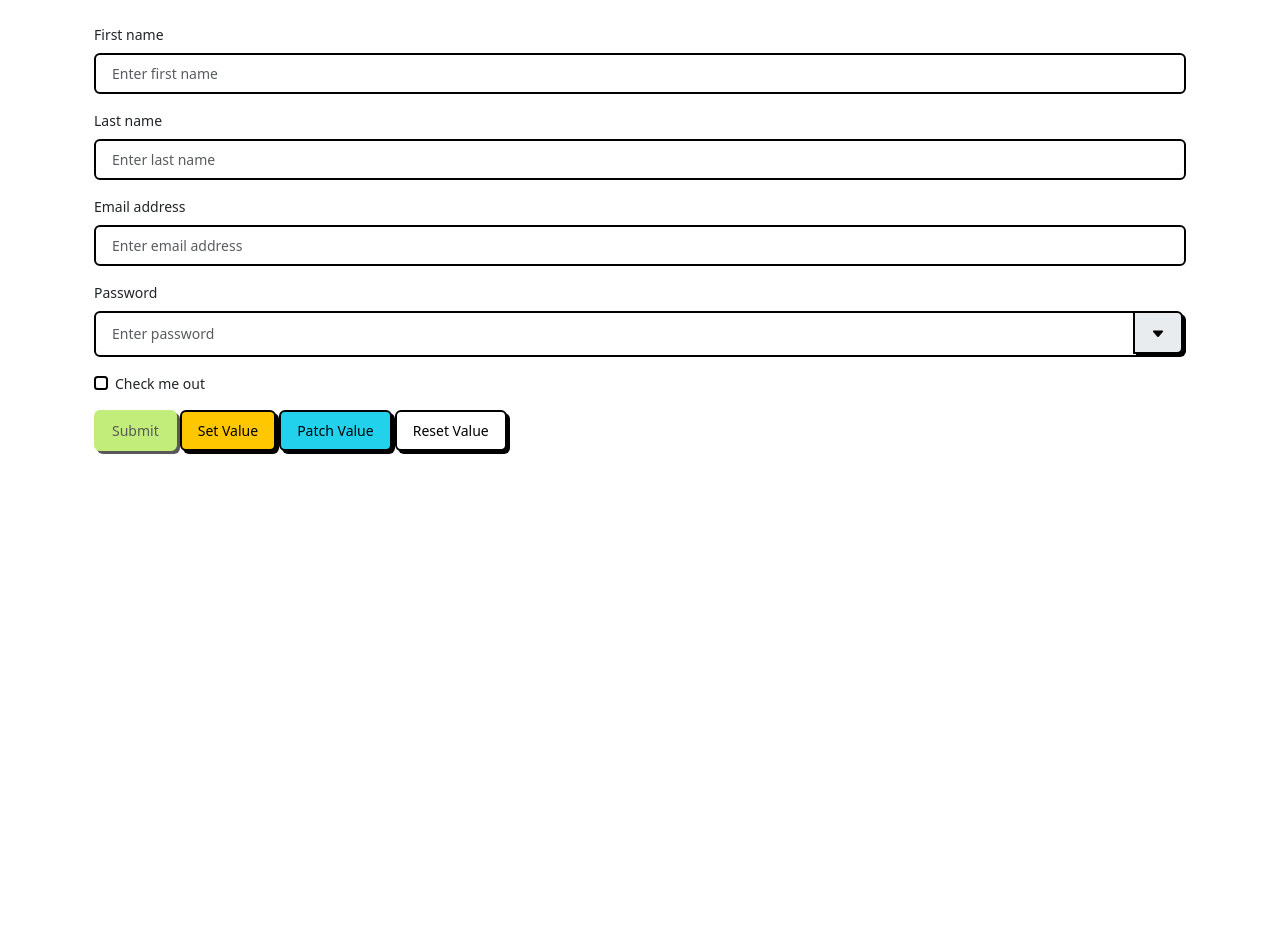
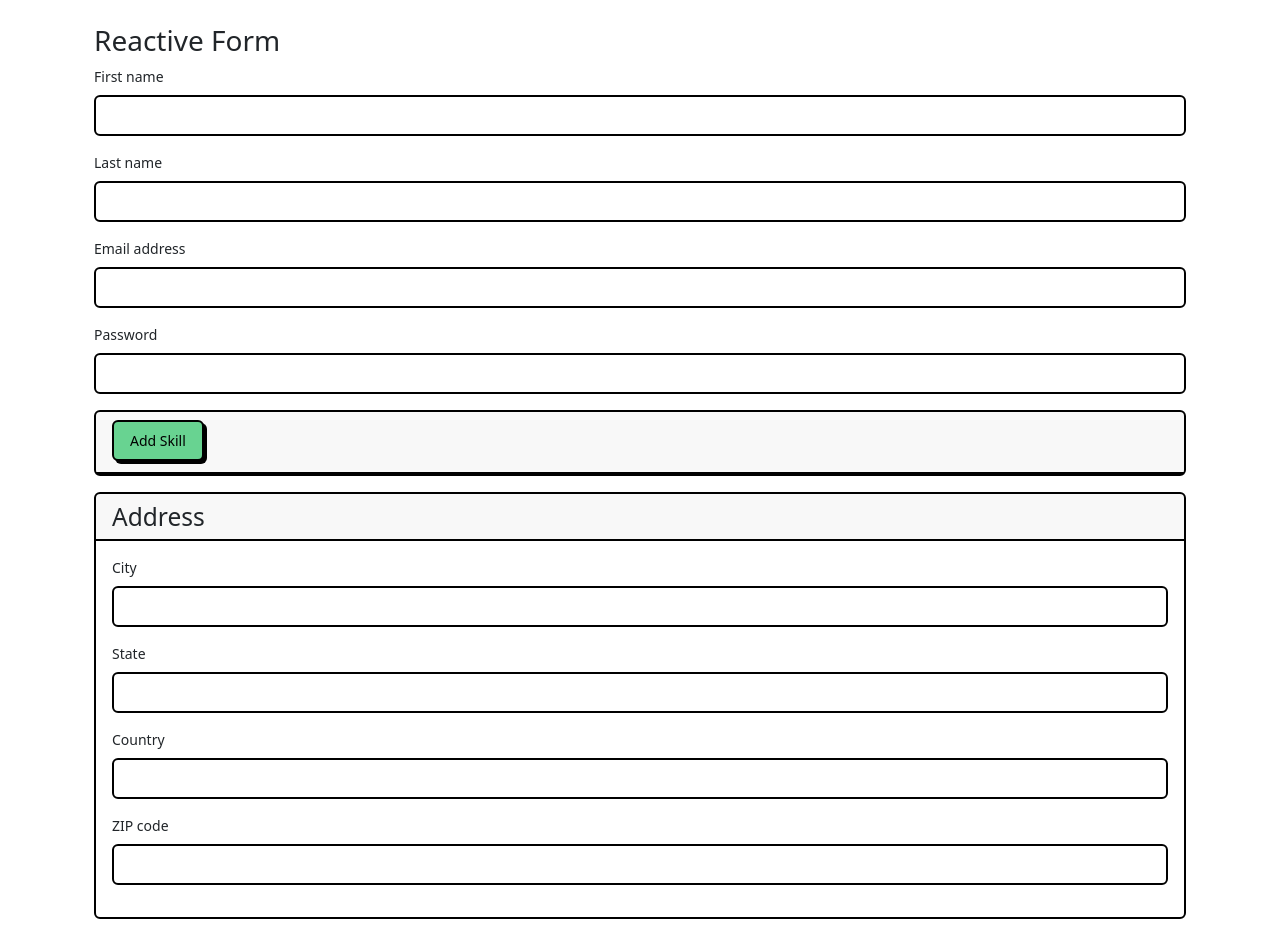
Before and after one commit to guruprakash-c/Angular20Course, an Angular app: page / in a window 1280 px wide. Shown: the top 936 px of the page. Before the commit the page ends 800 px from the top, so only its background shows below. Built offline with nearby package versions, Linux system fonts and the light colour scheme.

Commit message:
Reactive Forms

```diff
--- a/src/app.components.ts
+++ b/src/app.components.ts
@@ -4,17 +4,18 @@ import { RouterOutlet } from '@angular/router';
 import { HeaderComponent } from "./layouts/header/header.component";
 import { FooterComponent } from "./layouts/footer/footer.component";
 import { LoaderComponent } from "./layouts/loader/loader.component";
+import { ReactiveFormsComponent } from './components/reactive-forms/reactive-forms.component';
 
 @Component({
   selector: 'app-root',
-  imports: [RouterOutlet, HeaderComponent, FooterComponent, LoaderComponent],
+  imports: [RouterOutlet],
   template: `
   <!-- <app-header/>
   <main>
     <app-loader/>
-    <router-outlet/>
   </main>
   <app-footer/> -->
+  <router-outlet></router-outlet>
   `,
   styles: [],
 })
--- /dev/null
+++ b/src/components/reactive-forms/reactive-forms.component.html
@@ -0,0 +1,96 @@
+<main class="container p-4">
+    <h2>Reactive Form</h2>
+    <form [formGroup]="reactiveForm" (ngSubmit)="onSubmit()">
+        <div class="mb-3">
+            <label for="exampleInputEmail1" class="form-label">First name</label>
+            <input type="text" class="form-control" id="exampleInputEmail1" formControlName="firstName"/>
+            @if(reactiveForm.controls['firstName']?.dirty || reactiveForm.controls['firstName']?.touched){
+                @if(reactiveForm.controls['firstName']?.errors?.['required']){
+                    <small class="text-danger d-block">First name is required</small>
+                }
+            }
+        </div>
+        <div class="mb-3">
+            <label for="exampleInputEmail1" class="form-label">Last name</label>
+            <input type="text" class="form-control" id="exampleInputEmail1" formControlName="lastName"/>
+            @if(reactiveForm.controls['lastName']?.dirty || reactiveForm.controls['lastName']?.touched){
+                @if(reactiveForm.controls['lastName']?.errors?.['required']){
+                    <small class="text-danger d-block">Last name is required</small>
+                }
+            }
+        </div>
+        <div class="mb-3">
+            <label for="exampleInputEmail1" class="form-label">Email address</label>
+            <input type="email" class="form-control" id="exampleInputEmail1" formControlName="email"/>
+            @if(reactiveForm.controls['email']?.dirty || reactiveForm.controls['email']?.touched){
+                @if(reactiveForm.controls['email']?.errors?.['required']){
+                    <small class="text-danger d-block">Email address is required</small>
+                }
+                @if(reactiveForm.controls['email']?.errors?.['email']){
+                    <small class="text-danger d-block">Enter a valid email address</small>
+                }
+            }
+        </div>
+        <div class="mb-3">
+            <label for="exampleInputPassword1" class="form-label">Password</label>
+            <input type="password" class="form-control" id="exampleInputPassword1" formControlName="password"/>
+            @if(reactiveForm.controls['password']?.dirty || reactiveForm.controls['password']?.touched){
+                @if(reactiveForm.controls['password']?.errors?.['required']){
+                    <small class="text-danger d-block">password is required</small>
+                }
+                @if(reactiveForm.controls['password']?.errors?.['minlength']){
+                    <small class="text-danger d-block">minimum 8 characters</small>
+                }
+                @if(reactiveForm.controls['password']?.errors?.['maxlength']){
+                    <small class="text-danger d-block">maximum 12 characters</small>
+                }
+                @if(reactiveForm.controls['password']?.errors?.['pattern']){
+                    <small class="text-danger d-block">entered password is in invalid format</small>
+                }
+            }
+        </div>
+        <section class="card mb-3" formArrayName="skills">
+            <div class="card-header">
+                <button class="btn btn-success" (click)="addSkill()">Add Skill</button>
+            </div>
+            <div class="card-body" *ngFor="let skill of skills.controls; let i = index">
+                <section [formGroupName]="i" class="input-group">
+                    Skill #{{i}}: <input type="text" class="form-control" formControlName="skill"/>
+                    <button class="btn btn-danger" (click)="deleteSkill(i)">Delete</button>
+                </section>
+            </div>
+        </section>
+        <section class="card mb-3" formGroupName="address">
+            <h3 class="card-header">Address </h3>
+            <div class="card-body">
+                <div class="mb-3">
+                    <label for="exampleInputEmail1" class="form-label">City</label>
+                    <input type="text" class="form-control" id="exampleInputEmail1" formControlName="city"/>
+                </div>
+
+                <div class="mb-3">
+                    <label for="exampleInputEmail1" class="form-label">State</label>
+                    <input type="text" class="form-control" id="exampleInputEmail1" formControlName="state"/>
+                </div>
+
+                <div class="mb-3">
+                    <label for="exampleInputEmail1" class="form-label">Country</label>
+                    <input type="text" class="form-control" id="exampleInputEmail1" formControlName="country"/>
+                </div>
+
+                <div class="mb-3">
+                    <label for="exampleInputEmail1" class="form-label">ZIP code</label>
+                    <input type="text" class="form-control" id="exampleInputEmail1" formControlName="zip"/>
+                </div>
+            </div>
+        </section>
+        <div class="mb-3 form-check">
+            <input type="checkbox" class="form-check-input" id="exampleCheck1" formControlName="staySignedIn">
+            <label class="form-check-label" for="exampleCheck1">Check me out</label>
+        </div>
+        <button type="submit" class="btn btn-primary" [disabled]="reactiveForm.invalid">Submit</button>
+        <button class="btn btn-warning" (click)="setAllValues()">Set All Values</button>
+        <button class="btn btn-info" (click)="setPartialValues()">Patch Values</button>
+        <button class="btn btn-secondary" (click)="resetValues()">Reset Value</button>
+    </form>
+</main>
--- /dev/null
+++ b/src/components/reactive-forms/reactive-forms.component.ts
@@ -0,0 +1,91 @@
+import { CommonModule } from '@angular/common';
+import { Component } from '@angular/core';
+import { FormArray, FormBuilder, FormControl, FormGroup, ReactiveFormsModule, Validators } from '@angular/forms';
+import { first } from 'rxjs';
+
+@Component({
+  selector: 'app-reactive-forms',
+  imports: [ReactiveFormsModule, CommonModule],
+  templateUrl: './reactive-forms.component.html',
+  styleUrl: './reactive-forms.component.css'
+})
+export class ReactiveFormsComponent {
+  reactiveForm:FormGroup;
+
+  constructor(private fb: FormBuilder) {
+    /*this.reactiveForm = new FormGroup({
+      firstName: new FormControl(''),
+      lastName: new FormControl(''),
+      email: new FormControl(''),
+      password: new FormControl(),
+      staySignedIn: new FormControl(true),
+      address: new FormGroup({
+        city: new FormControl(''),
+        state: new FormControl(''),
+        country: new FormControl(''),
+        zip: new FormControl()
+      })
+    });*/
+    this.reactiveForm = this.fb.group({
+      firstName: ['',[Validators.required]],
+      lastName: ['',[Validators.required]],
+      email: ['',[Validators.required, Validators.email]],
+      password: ['',[Validators.required, Validators.minLength(8), Validators.maxLength(12), Validators.pattern('^(?=.*[a-z])(?=.*[A-Z])(?=.*\d)(?=.*[@$!%*?&])[A-Za-z\d@$!%*?&]{8,}$')]],
+      staySignedIn: [''],
+      address: this.fb.group({
+        city: [''],
+        state: [''],
+        country: [''],
+        zip: ['']
+      }),
+      skills: this.fb.array([])
+    });
+    this.reactiveForm.controls['staySignedIn'].disable();
+  }
+  get skills () : FormArray{
+    return this.reactiveForm.get('skills') as FormArray
+  }
+  newSkill():FormGroup{
+    return this.fb.group({
+      skill: ''
+    })
+  }
+  addSkill(){
+    this.skills.push(this.newSkill())
+  }
+  deleteSkill(i:number){
+    this.skills.removeAt(i);
+  }
+  onSubmit(){
+    console.log(this.reactiveForm.value);
+  }
+  setAllValues(){
+    this.reactiveForm.setValue({
+      firstName: 'Jona',
+      lastName: 'Matt',
+      email: 'jm@yahoo.com',
+      password: '1234',
+      staySignedIn: true,
+      address: {
+        city: 'Denver',
+        state: 'Colorado',
+        country: 'USA',
+        zip: 19701
+      }
+    });
+  }
+  resetValues(){
+    this.reactiveForm.reset();
+  }
+  setPartialValues(){
+    this.reactiveForm.patchValue({
+      address: {
+        city: 'France',
+        state: 'London',
+        country: 'UK',
+        zip: 18704
+      }
+    });
+    this.reactiveForm.controls['email'].patchValue('london@gmx.com');
+  }
+}
--- a/src/components/template-driven-form/template-driven-form.component.html
+++ b/src/components/template-driven-form/template-driven-form.component.html
@@ -1,4 +1,5 @@
 <main class="container p-4">
+  <h2>Template Driven Form</h2>
   <form #userForm="ngForm" (ngSubmit)="onSubmit(userForm)">
     <!--pre>
         value: {{userForm.value | json}}
--- a/src/main.ts
+++ b/src/main.ts
@@ -7,9 +7,10 @@ import { FooterComponent } from "./layouts/footer/footer.component";
 import { LoaderComponent } from "./layouts/loader/loader.component";
 import { BuiltInPipesComponent } from './components/built-in-pipes/built-in-pipes.component';
 import { TemplateDrivenFormComponent } from './components/template-driven-form/template-driven-form.component';
+import { ReactiveFormsComponent } from './components/reactive-forms/reactive-forms.component';
 @Component({
   selector: 'app-root',
-  imports: [RouterOutlet, TemplateDrivenFormComponent],
+  imports: [RouterOutlet, ReactiveFormsComponent],
   template: `
     <!--app-header/>
     <main>
@@ -17,7 +18,7 @@ import { TemplateDrivenFormComponent } from './components/template-driven-form/t
     </main>
     <app-footer/>
     <app-built-in-pipes/-->
-    <app-template-driven-form />
+    <app-reactive-forms />
     <router-outlet/>
   `,
 })
```
Also changed, not shown: src/app.routes.ts (+11 -1 lines), src/components/reactive-forms/reactive-forms.component.css (added), 1 other file (tests, documents, lock files or other folders).
